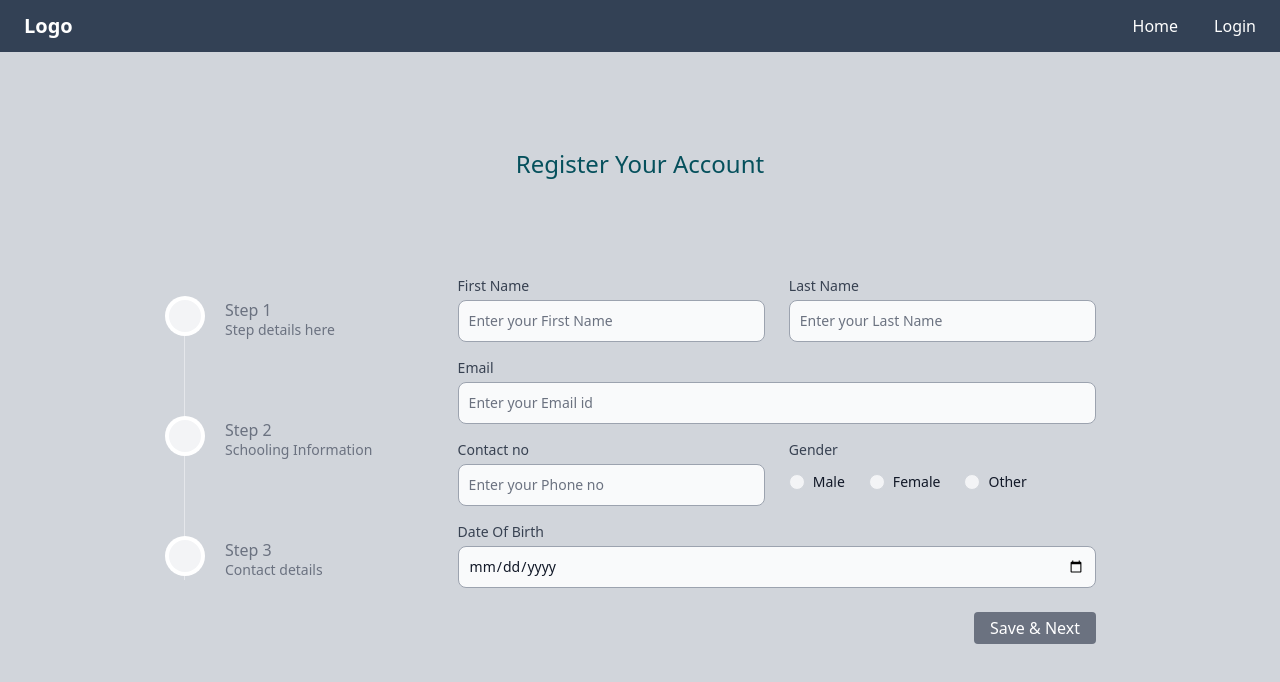
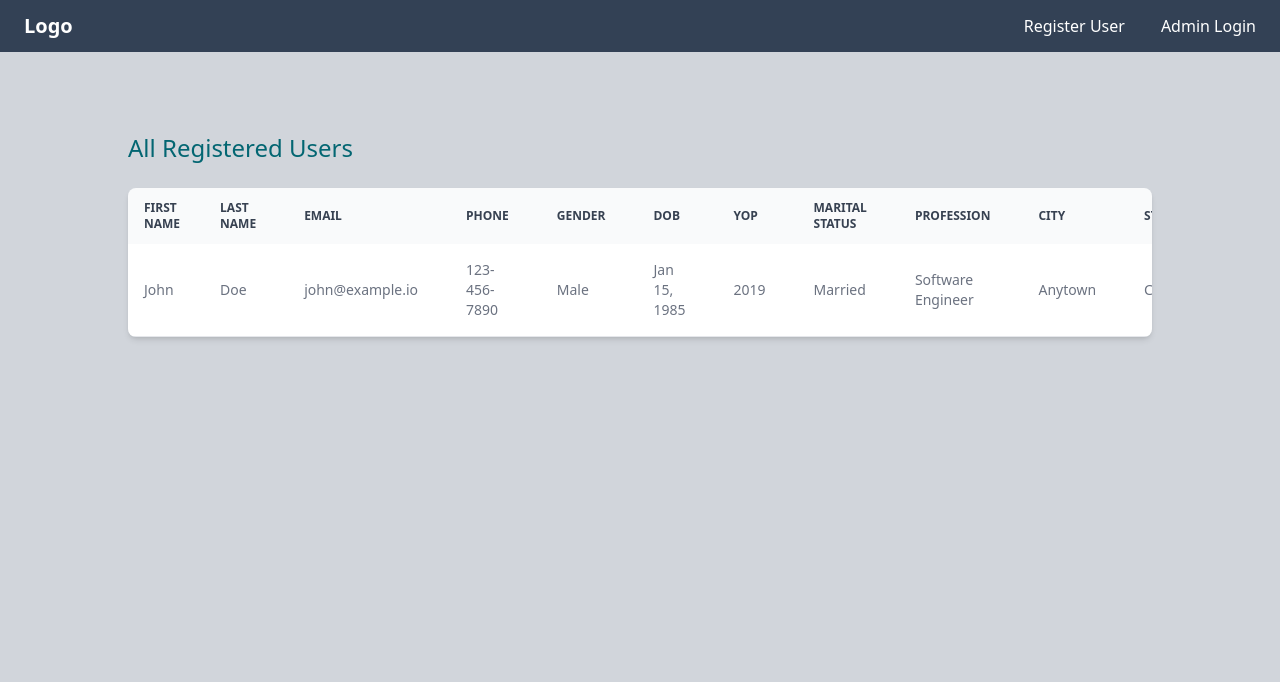
Before and after one commit to wasifalam23/rth-assignment, a React (Create React App) app in the folder client/: page /adminDash in a window 1280 px wide. Shown: the top 682 px of the page. Built offline with nearby package versions, Linux system fonts and the light colour scheme; the HTML template or start-up script is replaced by a standard one.

Commit message:
added admin-dashboard and login

```diff
--- a/client/package.json
+++ b/client/package.json
@@ -10,6 +10,7 @@
     "flowbite-react": "^0.5.0",
     "react": "^18.2.0",
     "react-dom": "^18.2.0",
+    "react-router-dom": "^6.15.0",
     "react-scripts": "5.0.1",
     "web-vitals": "^2.1.4"
   },
--- a/client/src/App.js
+++ b/client/src/App.js
@@ -1,11 +1,18 @@
 import Navbar from './components/Navbar';
+import AdminDashBorad from './pages/AdminDashBorad';
+import AdminLogin from './pages/AdminLogin';
 import RegisterUser from './pages/RegisterUser';
+import { BrowserRouter, Route, Routes } from 'react-router-dom';
 
 export default function App() {
   return (
-    <main>
+    <BrowserRouter>
       <Navbar />
-      <RegisterUser />
-    </main>
+      <Routes>
+        <Route path="/" element={<RegisterUser />} />
+        <Route path="/admin" element={<AdminLogin />} />
+        <Route path="/adminDash" element={<AdminDashBorad />} />
+      </Routes>
+    </BrowserRouter>
   );
 }
--- a/client/src/components/Navbar.js
+++ b/client/src/components/Navbar.js
@@ -1,11 +1,19 @@
-export default function Navbar() {
+import { NavLink } from 'react-router-dom';
+
+const Navbar = () => {
   return (
     <nav className="bg-slate-700 flex justify-between px-6 py-3 items-center">
       <h2 className="text-white font-semibold text-xl">Logo</h2>
       <ul className="flex gap-9 text-white">
-        <li>Home</li>
-        <li>Login</li>
+        <li>
+          <NavLink to="/">Register User</NavLink>
+        </li>
+        <li>
+          <NavLink to="/admin">Admin Login</NavLink>
+        </li>
       </ul>
     </nav>
   );
-}
+};
+
+export default Navbar;
--- /dev/null
+++ b/client/src/components/admin/Auth.js
@@ -0,0 +1,43 @@
+const AdminAuth = () => {
+  return (
+    <form className="flex flex-col gap-6">
+      <div>
+        <label
+          htmlFor="email"
+          className="block mb-2 text-sm font-medium text-gray-900"
+        >
+          Your email
+        </label>
+        <input
+          type="email"
+          id="email"
+          className="bg-gray-50 border border-gray-300 text-gray-900 text-sm rounded-lg focus:ring-gray-500 focus:border-gray-500 block w-full p-2.5"
+          placeholder="name@flowbite.com"
+          required
+        />
+      </div>
+      <div>
+        <label
+          htmlFor="password"
+          className="block mb-2 text-sm font-medium text-gray-900 "
+        >
+          Your password
+        </label>
+        <input
+          type="password"
+          id="password"
+          className="bg-gray-50 border border-gray-300 text-gray-900 text-sm rounded-lg focus:ring-gray-500 focus:border-gray-500 block w-full p-2.5"
+          required
+        />
+      </div>
+
+      <button
+        type="submit"
+        className="text-white bg-gray-600 hover:bg-gray-700 focus:ring-4 focus:outline-none focus:ring-gray-300 font-medium rounded-lg text-sm w-full sm:w-auto px-5 py-2.5 text-center  self-start"
+      >
+        Submit
+      </button>
+    </form>
+  );
+};
+export default AdminAuth;
--- /dev/null
+++ b/client/src/components/admin/DashBoard.js
@@ -0,0 +1,72 @@
+const DashBoard = () => {
+  return (
+    <div className="relative overflow-x-auto shadow-md sm:rounded-lg">
+      <table className="w-full text-sm text-left text-gray-500 ">
+        <thead className="text-xs text-gray-700 uppercase bg-gray-50">
+          <tr>
+            <th scope="col" class="px-4 py-3">
+              First Name
+            </th>
+            <th scope="col" class="px-6 py-3">
+              Last Name
+            </th>
+            <th scope="col" class="px-6 py-3">
+              Email
+            </th>
+            <th scope="col" class="px-6 py-3">
+              Phone
+            </th>
+            <th scope="col" class="px-6 py-3">
+              Gender
+            </th>
+            <th scope="col" class="px-6 py-3">
+              dob
+            </th>
+            <th scope="col" class="px-6 py-3">
+              yop
+            </th>
+            <th scope="col" class="px-6 py-3">
+              Marital Status
+            </th>
+            <th scope="col" class="px-6 py-3">
+              Profession
+            </th>
+            <th scope="col" class="px-6 py-3">
+              City
+            </th>
+            <th scope="col" class="px-6 py-3">
+              State
+            </th>
+            <th scope="col" class="px-6 py-3">
+              Action
+            </th>
+          </tr>
+        </thead>
+        <tbody>
+          <tr className="bg-white border-b ">
+            <td className="px-4 py-4">John</td>
+            <td className="px-6 py-4">Doe</td>
+            <td className="px-6 py-4">john@example.io</td>
+            <td className="px-6 py-4">123-456-7890</td>
+            <td className="px-6 py-4">Male</td>
+            <td className="px-6 py-4">Jan 15, 1985</td>
+            <td className="px-6 py-4">2019</td>
+            <td className="px-6 py-4">Married</td>
+            <td className="px-6 py-4">Software Engineer </td>
+            <td className="px-6 py-4">Anytown</td>
+            <td className="px-6 py-4">California</td>
+            <td className="flex items-center px-6 py-4 space-x-3">
+              <button
+                href="#"
+                class="font-medium text-red-600 dark:text-red-500 hover:underline"
+              >
+                Remove
+              </button>
+            </td>
+          </tr>
+        </tbody>
+      </table>
+    </div>
+  );
+};
+export default DashBoard;
--- /dev/null
+++ b/client/src/pages/AdminDashBorad.js
@@ -0,0 +1,13 @@
+import DashBoard from '../components/admin/DashBoard';
+
+const AdminDashBorad = () => {
+  return (
+    <div className="max-w-[80%] mx-auto mt-20">
+      <h2 className="mb-6 text-teal-700 font-medium text-2xl">
+        All Registered Users
+      </h2>
+      <DashBoard />
+    </div>
+  );
+};
+export default AdminDashBorad;
--- /dev/null
+++ b/client/src/pages/AdminLogin.js
@@ -0,0 +1,11 @@
+import AdminAuth from '../components/admin/Auth';
+
+const AdminLogin = () => {
+  return (
+    <div className="w-96 mx-auto mt-20">
+      <AdminAuth />
+    </div>
+  );
+};
+
+export default AdminLogin;
```
Also changed, not shown: 1 other file (tests, documents, lock files or other folders).
